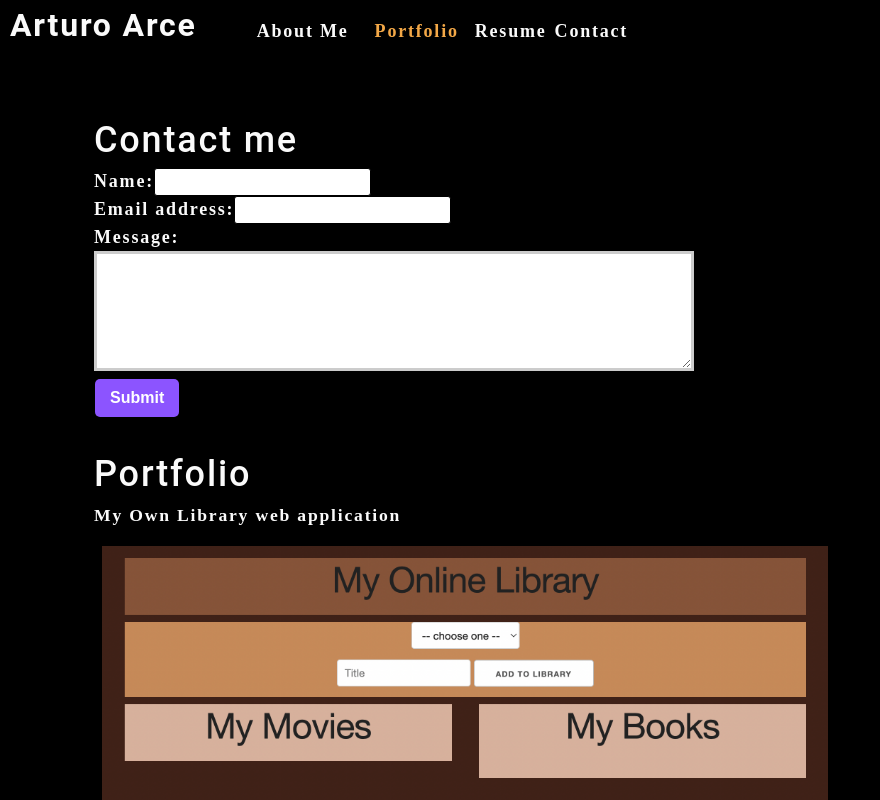
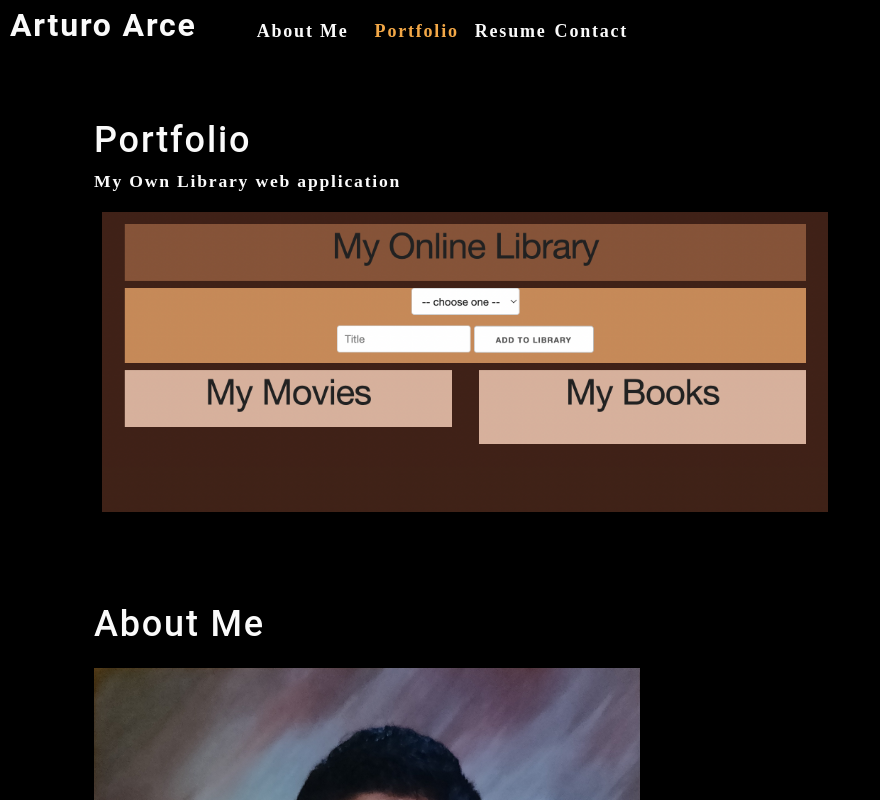
Before and after one commit to aarce96/react-portfolio, a React (Create React App) app: page / in a window 1280 px wide. Shown: the top 800 px of the page, without its empty margins (0-880 px from the left). Built offline with nearby package versions, Linux system fonts and the light colour scheme.

Commit message:
added error message for contact form

```diff
--- a/src/App.js
+++ b/src/App.js
@@ -17,6 +17,7 @@ function App() {
   ]);
 
   const [currentCategory, setCurrentCategory] = useState(categories[0]);
+  const [contactSelected, setContactedSelected] = useState(false);
 
   return (
     <div>
@@ -24,11 +25,18 @@ function App() {
         categories={categories}
         setCurrentCategory={setCurrentCategory}
         currentCategory={currentCategory}
+        contactSelected={contactSelected}
+        setContactedSelected={setContactedSelected}
       ></Nav>
       <main>
-        <ContactForm></ContactForm>
-        <Gallery currentCategory={currentCategory}></Gallery>
-        <About></About>
+        {!contactSelected ? (
+          <>
+            <Gallery currentCategory={currentCategory}></Gallery>
+            <About></About>
+          </>
+        ) : (
+          <ContactForm></ContactForm>
+        )}
       </main>
     </div>
   );
--- a/src/components/Contact/index.js
+++ b/src/components/Contact/index.js
@@ -1,4 +1,5 @@
 import React, { useState } from "react";
+import { validateEmail } from "../../utils/helpers";
 
 function ContactForm() {
   const [formState, setFormState] = useState({
@@ -6,21 +7,39 @@ function ContactForm() {
     email: "",
     message: "",
   });
+
+  const [errorMessage, setErrorMessage] = useState("");
   const { name, email, message } = formState;
 
   function handleChange(e) {
-    setFormState({ ...formState, [e.target.name]: e.target.value });
+    if (e.target.name === "email") {
+      const isValid = validateEmail(e.target.value);
+      if (!isValid) {
+        setErrorMessage("Your email is invalid.");
+      } else {
+        setErrorMessage("");
+      }
+    } else {
+      if (!e.target.value.length) {
+        setErrorMessage(`${e.target.name} is required.`);
+      } else {
+        setErrorMessage("");
+      }
+    }
   }
-  // console.log(formState)
 
   function handleSubmit(e) {
     e.preventDefault();
-    console.log(formState);
+
+    if (!errorMessage) {
+      setFormState({ [e.target.name]: e.target.value });
+      console.log("Form", formState);
+    }
   }
 
   return (
     <section>
-      <h1>Contact me</h1>
+      <h1 data-testid="h1tag">Contact me</h1>
       <form id="contact-form" onSubmit={handleSubmit}>
         <div>
           <label htmlFor="name">Name:</label>
@@ -28,7 +47,7 @@ function ContactForm() {
             type="text"
             name="name"
             defaultValue={name}
-            onChange={handleChange}
+            onBlur={handleChange}
           />
         </div>
         <div>
@@ -37,7 +56,7 @@ function ContactForm() {
             type="email"
             name="email"
             defaultValue={email}
-            onChange={handleChange}
+            onBlur={handleChange}
           />
         </div>
         <div>
@@ -46,10 +65,15 @@ function ContactForm() {
             name="message"
             rows="5"
             defaultValue={message}
-            onChange={handleChange}
+            onBlur={handleChange}
           />
         </div>
-        <button type="submit">Submit</button>
+        {errorMessage && (
+          <div>
+            <p className="error-text">{errorMessage}</p>
+          </div>
+        )}
+        <button datat-testid="button" type="submit">Submit</button>
       </form>
     </section>
   );
```
